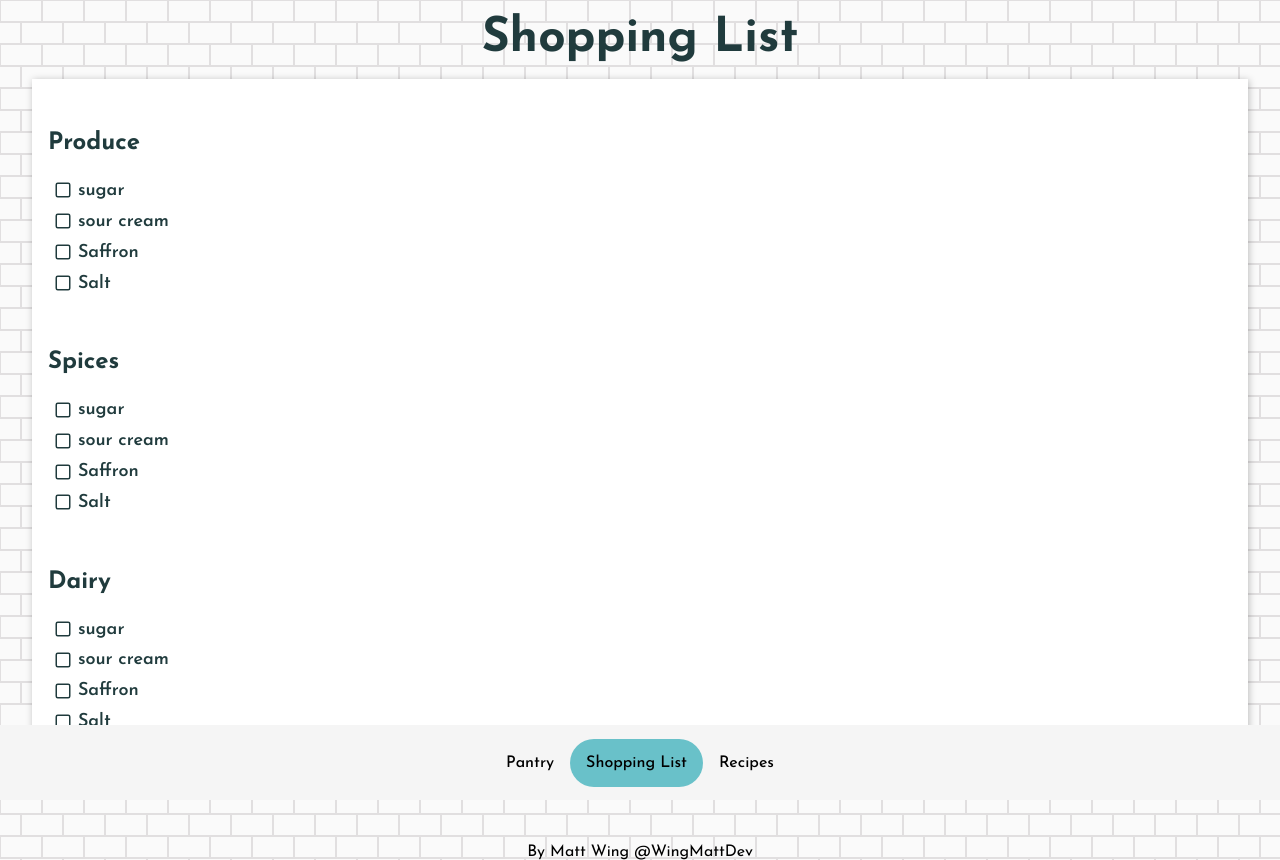
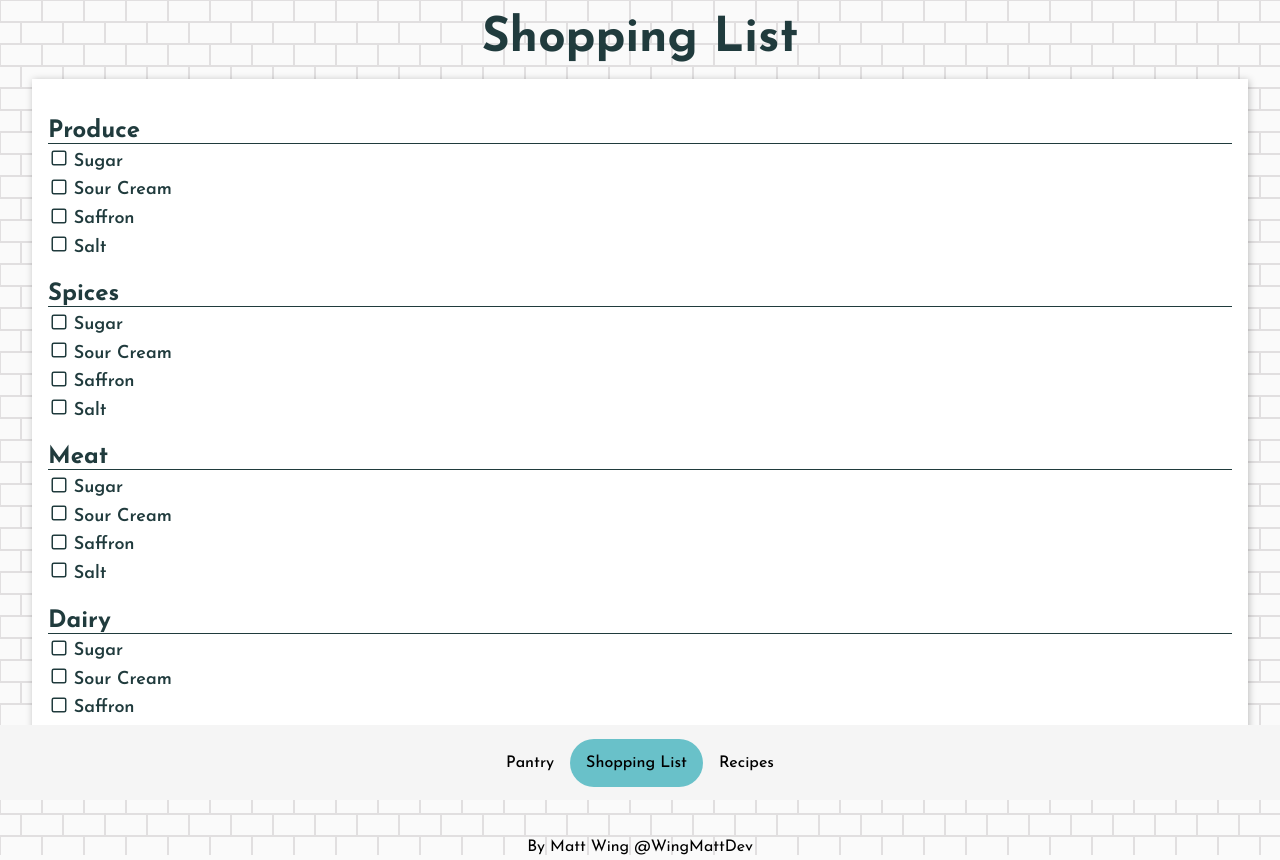
Before and after one commit to wingmatt/kitchensyncc, a Next.js app: page /list in a window 1280 px wide. Built offline with nearby package versions, Linux system fonts and the light colour scheme.

Commit message:
Layout & style for Shopping List page

```diff
--- a/components/ShoppingListItem.tsx
+++ b/components/ShoppingListItem.tsx
@@ -9,7 +9,7 @@ export default function ShoppingListItem(props: IngredientInterface) {
 
   return (
     <li className={styles.listItem}>
-      <label>
+      <label className={checked ? styles.checked : ""}>
         {checked ? <FiCheckSquare/> : <FiSquare/>}
         <input
           type="checkbox"
--- a/pages/list.tsx
+++ b/pages/list.tsx
@@ -19,6 +19,13 @@ export default function List(){
         <ShoppingListItem quantity="1" unit="cup" ingredient="Salt" type="shopping"/>
       </ul>
       <ul className="content-list">
+        <h2>Meat</h2>
+        <ShoppingListItem quantity="1" unit="cup" ingredient="sugar" type="shopping" />
+        <ShoppingListItem quantity="1" unit="cup" ingredient="sour cream" type="shopping"/>
+        <ShoppingListItem quantity="1" unit="cup" ingredient="Saffron" type="shopping"/>
+        <ShoppingListItem quantity="1" unit="cup" ingredient="Salt" type="shopping"/>
+      </ul>
+      <ul className="content-list">
         <h2>Dairy</h2>
         <ShoppingListItem quantity="1" unit="cup" ingredient="sugar" type="shopping" />
         <ShoppingListItem quantity="1" unit="cup" ingredient="sour cream" type="shopping"/>
--- a/styles/components/ShoppingListItem.module.css
+++ b/styles/components/ShoppingListItem.module.css
@@ -5,10 +5,14 @@
   font-size: 18px;
   display: flex;
   align-items: center;
-  padding: .33em;
+  padding: .1em;
 }
 .listItem span {
-  padding-left: .33em;
+  padding: .33em 0 0 .33em;
+  text-transform: capitalize;
+}
+.listItem .checked span {
+  text-decoration: line-through;
 }
 .listItem input[type="checkbox"] {
   display: none;
--- a/styles/globals.css
+++ b/styles/globals.css
@@ -115,6 +115,11 @@ button, a.button {
 
 .content-list {
   width: 100%;
+  margin: 0;
+}
+.content-list h2 {
+  margin: 1em 0 0;
+  border-bottom: 1px solid var(--off-black)
 }
 
 /* Collapsible Panel styling */
```
